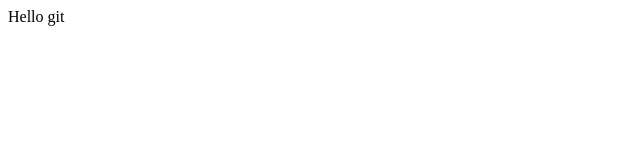
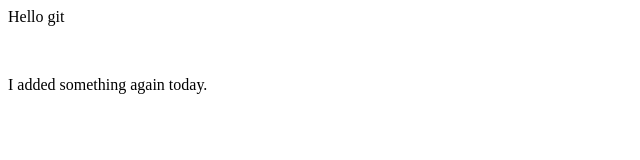
Before and after one commit to Mayank210891/GitDemo, a plain HTML site: page index.html in a window 1280 px wide. Shown: the whole page, without its empty margins (0-640 px from the left). Drawn offline with Linux system fonts and the light colour scheme.

Commit message:
new change

```diff
--- a/index.html
+++ b/index.html
@@ -1 +1,3 @@
 <p>Hello git</p>
+<br/>
+<p>I added something again today.</p>
```
